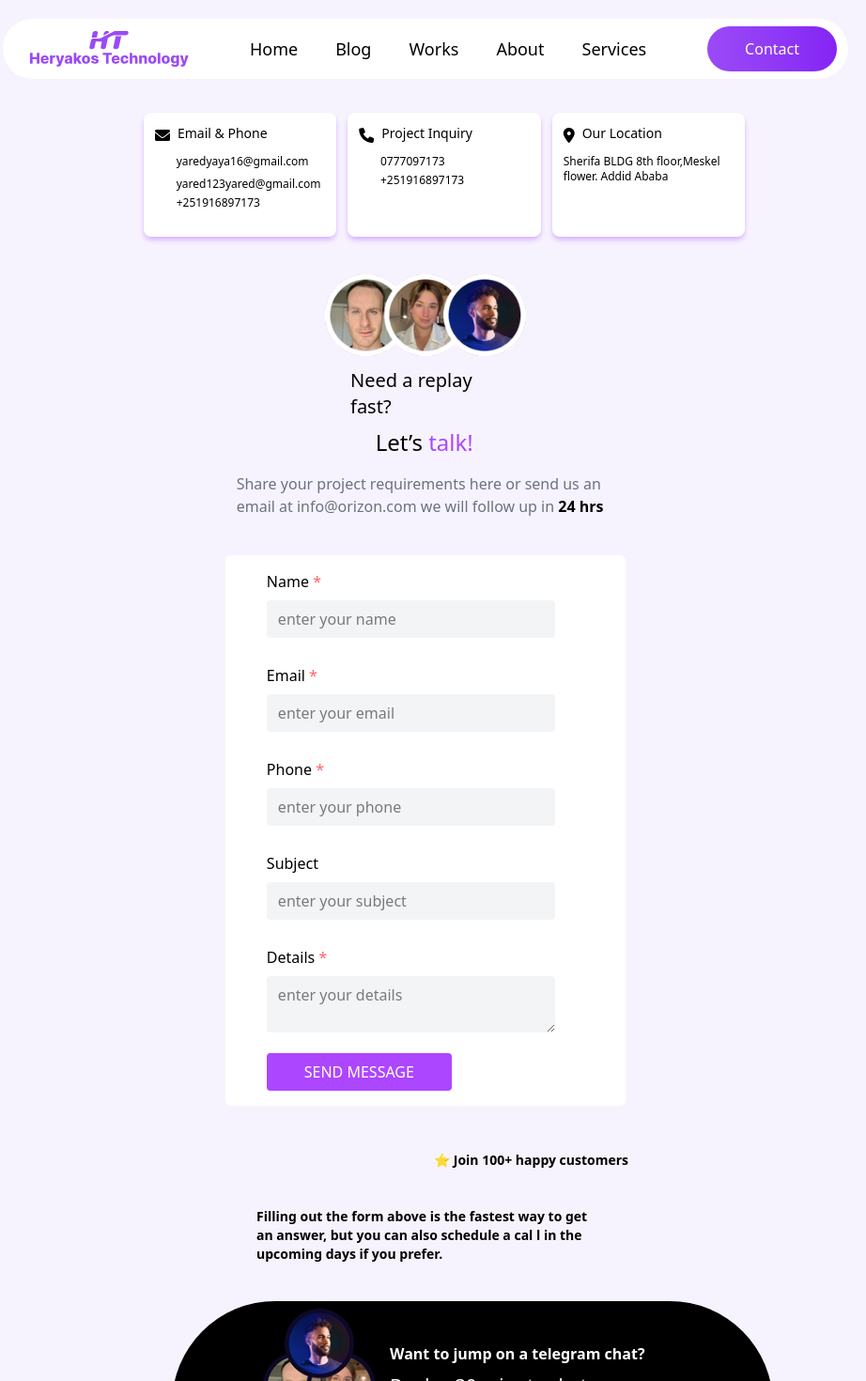
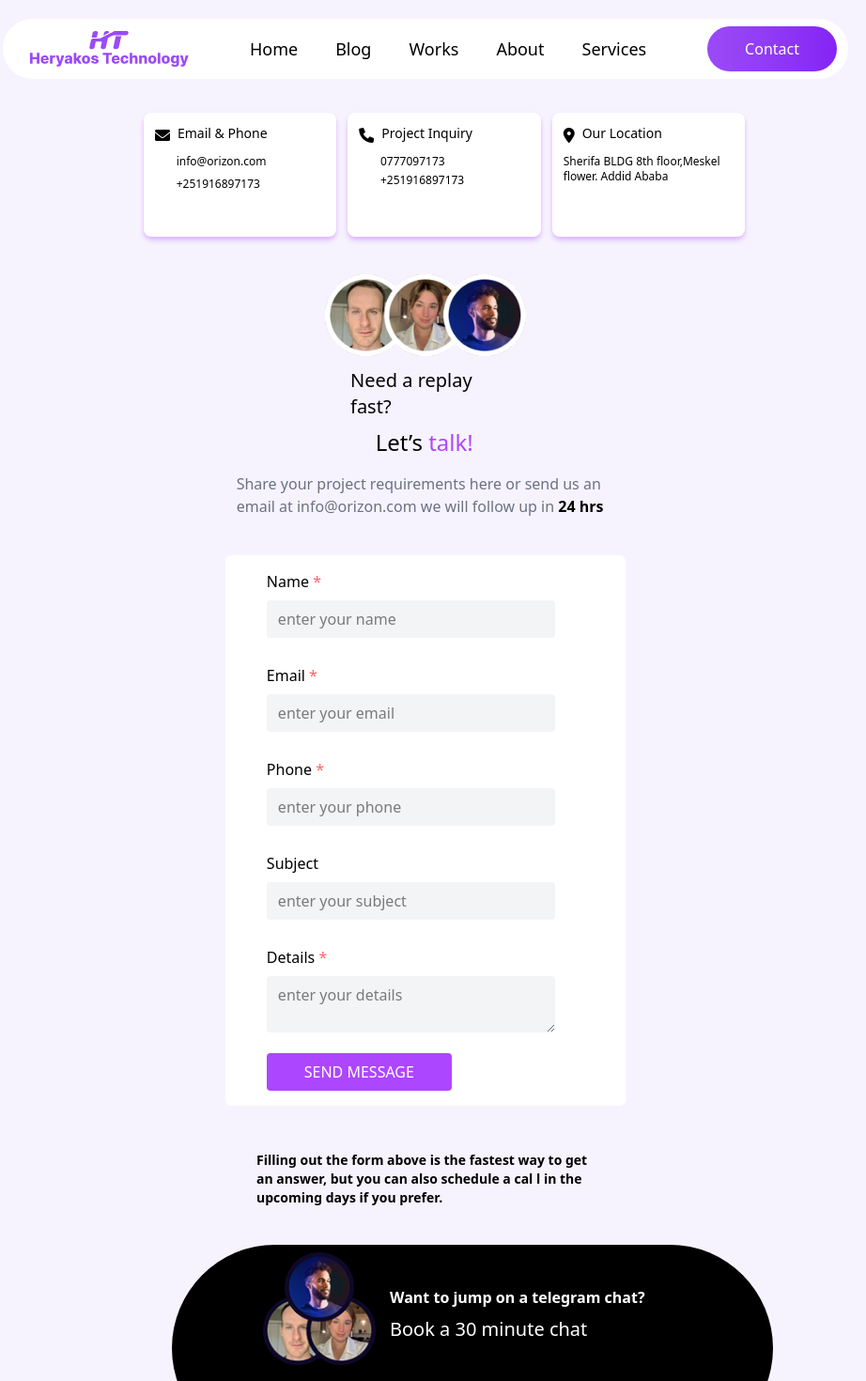
Before and after one commit to Heryakos-Technology/heryakos-static-page, a Vue app: page /contact in a window 1280 px wide. Shown: the top 1470 px of the page at 94% size, without its empty margins (187-1109 px from the left). Built offline with nearby package versions, Linux system fonts and the light colour scheme.

Commit message:
new commit

```diff
--- a/src/views/ContactUs.vue
+++ b/src/views/ContactUs.vue
@@ -6,8 +6,8 @@
         <div><i class="fa-solid fa-envelope"></i></div>
         <div class="ml-2 text-sm">Email & Phone</div>
     </div>
-    <p class="mt-2 text-xs">yaredyaya16@gmail.com</p>
-    <p class="mt-2 text-xs">yared123yared@gmail.com</p>
+    <p class="mt-2 text-xs">info@orizon.com</p>
+    <p class="mt-2 text-xs"></p>
     <p class="text-xs mt-2">+251916897173</p>
 </div>
 <div class=" smbox1 w-1/2 bg-white shadow-md shadow-purple-300 p-3 rounded-lg ml-5 animated-card">
@@ -38,8 +38,8 @@ Addid Ababa</p>
         <div><i class="fa-solid fa-envelope"></i></div>
         <div class="ml-2 text-sm">Email & Phone</div>
     </div>
-    <p class="mt-2 text-xs md:w-3/4 md:mx-auto ">yaredyaya16@gmail.com</p>
-    <p class="mt-2 text-xs md:w-3/4 md:mx-auto ">yared123yared@gmail.com</p>
+    <p class="mt-2 text-xs md:w-3/4 md:mx-auto ">info@orizon.com</p>
+    <p class="mt-2 text-xs md:w-3/4 md:mx-auto "></p>
     <p class="text-xs mt-1 md:w-3/4 md:mx-auto ">+251916897173</p>
 </div>
 <div class="smboxx bg-white shadow-md lg:h-33 md:w-3/4 md:h-27 mr-3 shadow-purple-300 p-3 rounded-lg animated-card ">
@@ -119,7 +119,7 @@ Addid Ababa</p>
 </div>
             </div>
             <div class="text-sm   font-semibold lg:text-lg w-6/7 mx-auto lg:w-3/4 lg:mx-auto">
-                <p class="text-sm lg:w-1/2 lg:text-right lg:ml-54 mt-12  ml-25">⭐️ Join 100+ happy customers</p>
+                <p class="text-sm lg:w-1/2 lg:text-right lg:ml-54 mt-12  ml-25"></p>
                 <p class="lg:w-3/4 lg:mx-auto lg:text-sm mt-10 ">Filling out the form above is the
 fastest way to get an answer,
 but you can also schedule a cal
```
